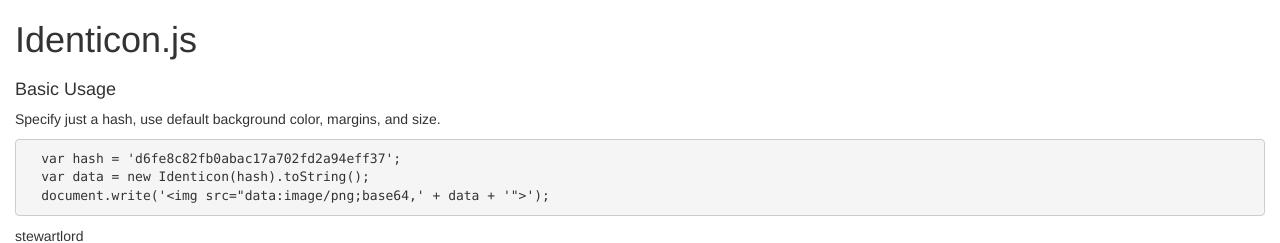
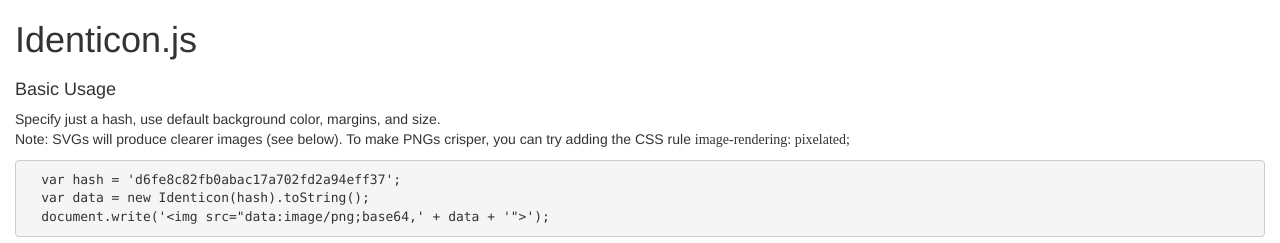
Before and after one commit to stewartlord/identicon.js, a website: page demo.html in a window 1280 px wide. Shown: the top 243 px of the page. Drawn offline with nearby package versions, Linux system fonts and the light colour scheme.

Commit message:
Improve README.md and demo.html notes re: image quality

```diff
--- a/demo.html
+++ b/demo.html
@@ -3,6 +3,9 @@
     <script src="pnglib.js"></script>
     <script src="identicon.js"></script>
     <link rel="stylesheet" href="https://maxcdn.bootstrapcdn.com/bootstrap/3.3.6/css/bootstrap.min.css" integrity="sha384-1q8mTJOASx8j1Au+a5WDVnPi2lkFfwwEAa8hDDdjZlpLegxhjVME1fgjWPGmkzs7" crossorigin="anonymous">
+    <style>
+      img { image-rendering: pixelated; }
+    </style>
   </head>
 
   <body>
@@ -11,7 +14,10 @@
       <div class="row">
         <div class="col-md-12">
           <h4>Basic Usage</h4>
-          <p>Specify just a hash, use default background color, margins, and size.</p>
+          <p>
+            Specify just a hash, use default background color, margins, and size.
+            <br> Note: SVGs will produce clearer images (see below). To make PNGs crisper, you can try adding the CSS rule <span style="font-family: fixed;">image-rendering: pixelated;</span>
+          </p>
 <pre>
   var hash = 'd6fe8c82fb0abac17a702fd2a94eff37';
   var data = new Identicon(hash).toString();
```
Also changed, not shown: README.md.
